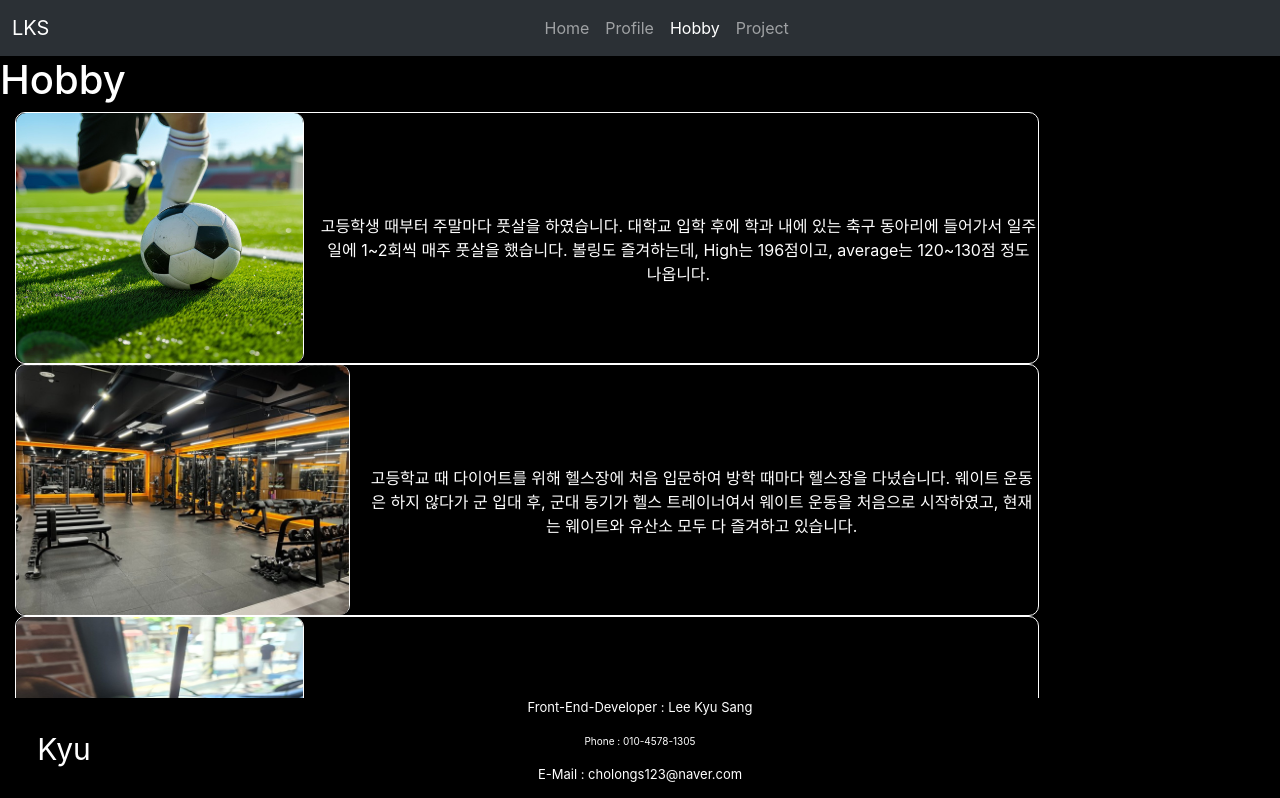
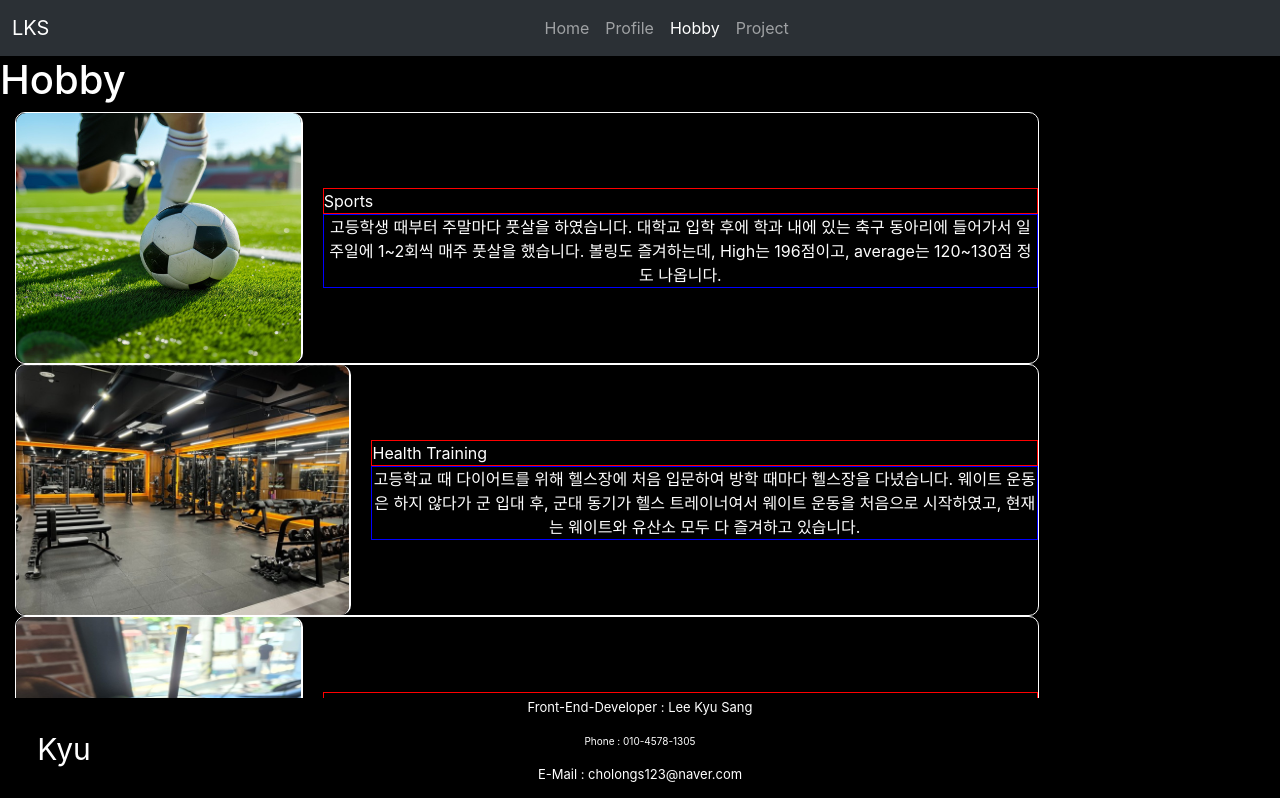
Before and after one commit to kyusang0330/react-self-introduction, a React (Create React App) app: page /hobby in a window 1280 px wide. Shown: the top 798 px of the page. Built offline with nearby package versions, Linux system fonts and the light colour scheme.

Commit message:
style-component

```diff
--- a/src/styles/hobby_styled.js
+++ b/src/styles/hobby_styled.js
@@ -5,10 +5,7 @@ const HobbyContainer = styled.div`
   width: 80%;
 `;
 
-const HobbyListContainer = styled.div`
-  display: block;
-  flex-direction: row;
-`;
+const HobbyListContainer = styled.div``;
 
 const HobbyListItem = styled.div`
   display: flex;
@@ -17,14 +14,14 @@ const HobbyListItem = styled.div`
   border-radius: 10px;
   text-align: center;
   align-items: center;
-  gap: 15px;
+  gap: 20px;
 `;
 
 const HobbyListImg = styled.img`
   width: 40%;
   height: 250px;
   border-radius: 10px;
-  border-right: 1px solid white;
+  border-right: 2px solid white;
 `;
 
 const HobbyListContent = styled.div`
@@ -32,11 +29,13 @@ const HobbyListContent = styled.div`
 `;
 
 const HobbyListTitle = styled.div`
-  color: black;
+  border: 1px solid red;
   text-align: start;
 `;
 
-const HobbyListDesc = styled.div``;
+const HobbyListDesc = styled.div`
+  border: 1px solid blue;
+`;
 
 export {
   HobbyContainer,
```
